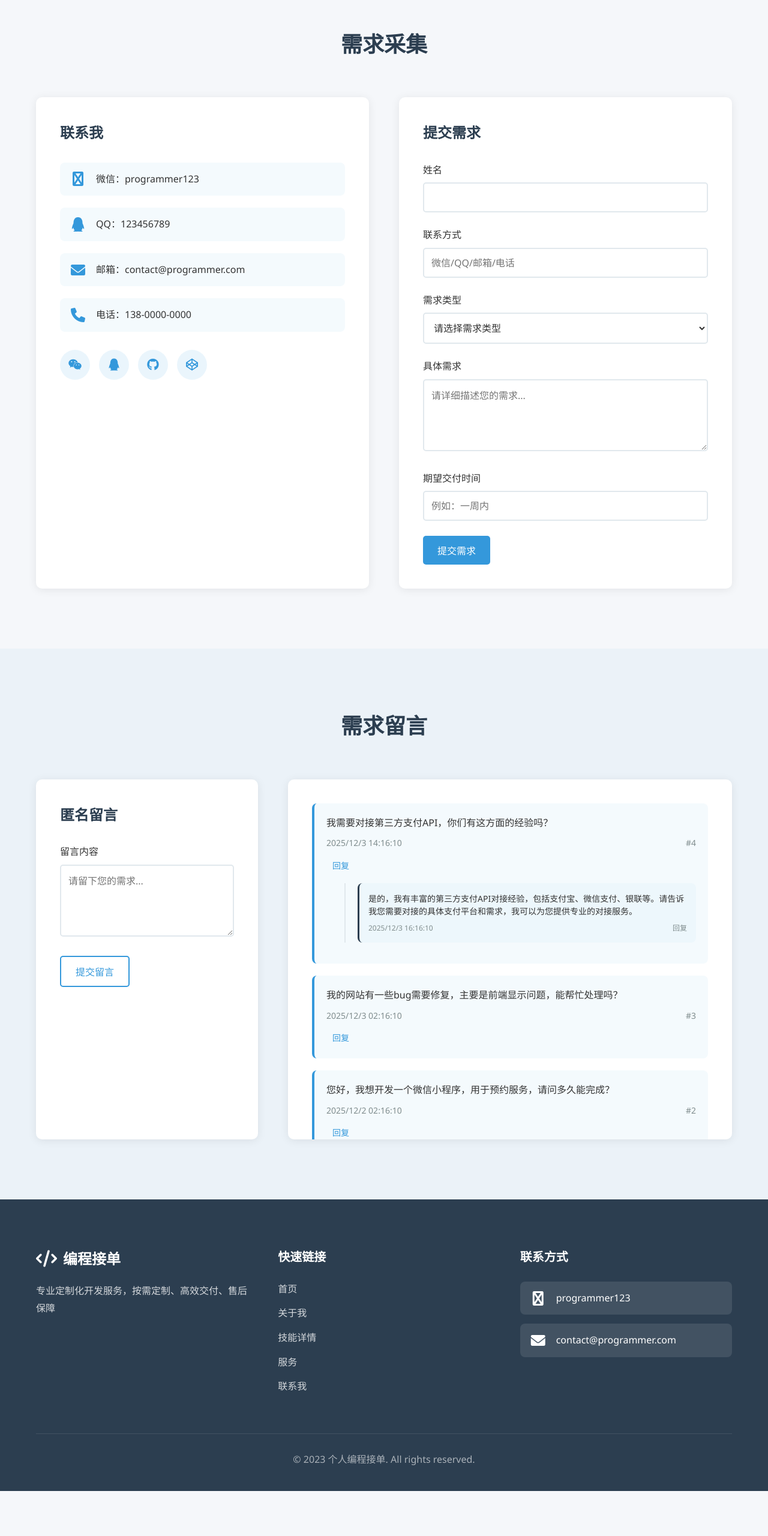
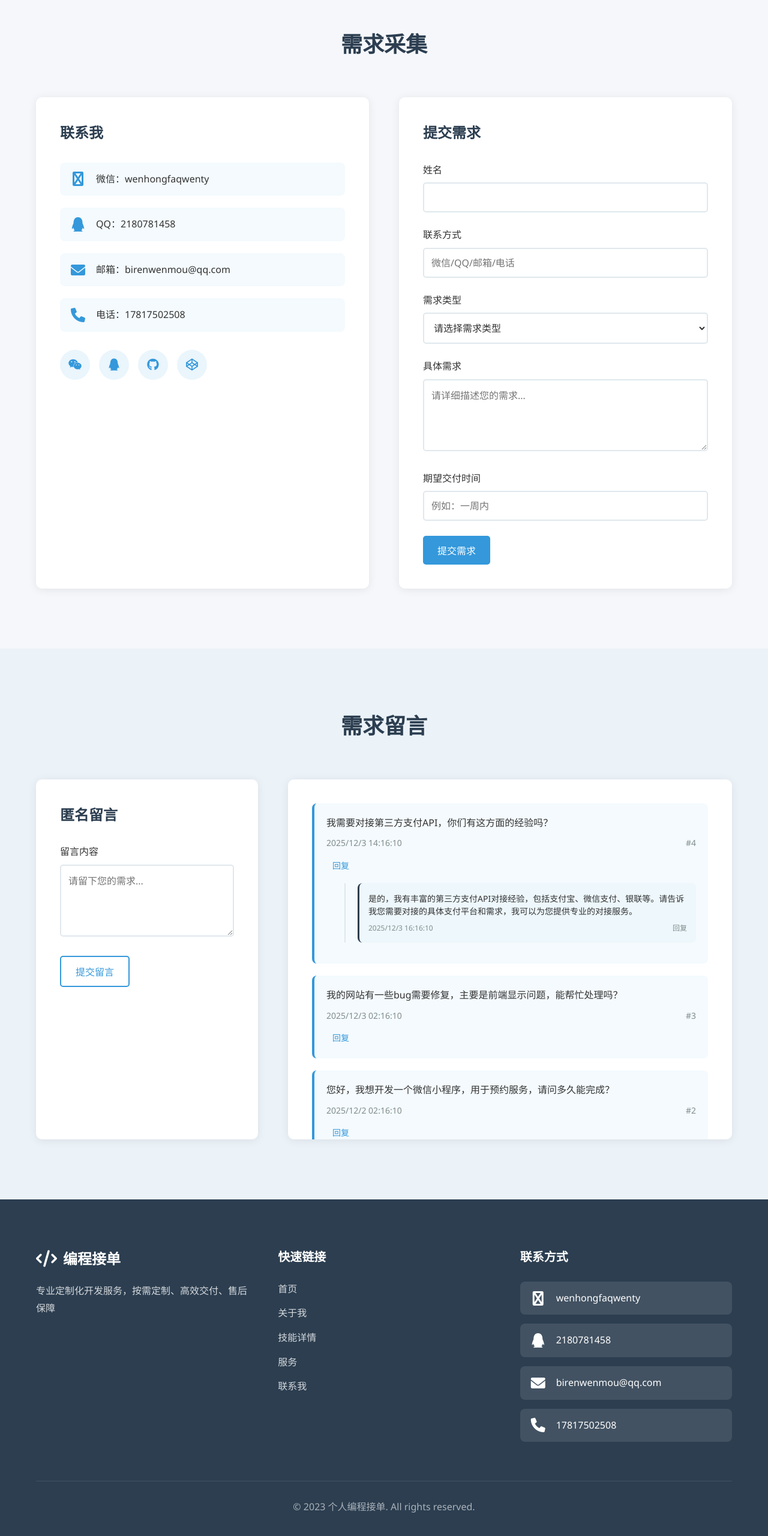
Before and after one commit to joker1point/-ba, a plain HTML site: page index.html in a window 1280 px wide. Shown: the part 4087-6647 px from the top of the page at 60% size. Before the commit the page ends 6572 px from the top, so only its background shows below. Drawn offline with Linux system fonts and the light colour scheme.

Commit message:
Add files via upload

```diff
--- a/index.html
+++ b/index.html
@@ -291,19 +291,19 @@
                     <div class="contact-details">
                         <div class="contact-item">
                             <i class="fas fa-weixin"></i>
-                            <span>微信：programmer123</span>
+                            <span>微信：wenhongfaqwenty</span>
                         </div>
                         <div class="contact-item">
                             <i class="fab fa-qq"></i>
-                            <span>QQ：123456789</span>
+                            <span>QQ：2180781458</span>
                         </div>
                         <div class="contact-item">
                             <i class="fas fa-envelope"></i>
-                            <span>邮箱：contact@programmer.com</span>
+                            <span>邮箱：birenwenmou@qq.com</span>
                         </div>
                         <div class="contact-item">
                             <i class="fas fa-phone"></i>
-                            <span>电话：138-0000-0000</span>
+                            <span>电话：17817502508</span>
                         </div>
                     </div>
                     <div class="social-links">
@@ -403,11 +403,19 @@
                     <h4>联系方式</h4>
                     <div class="contact-item">
                         <i class="fas fa-weixin"></i>
-                        <span>programmer123</span>
+                        <span>wenhongfaqwenty</span>
+                    </div>
+                    <div class="contact-item">
+                        <i class="fab fa-qq"></i>
+                        <span>2180781458</span>
                     </div>
                     <div class="contact-item">
                         <i class="fas fa-envelope"></i>
-                        <span>contact@programmer.com</span>
+                        <span>birenwenmou@qq.com</span>
+                    </div>
+                    <div class="contact-item">
+                        <i class="fas fa-phone"></i>
+                        <span>17817502508</span>
                     </div>
                 </div>
             </div>
```
